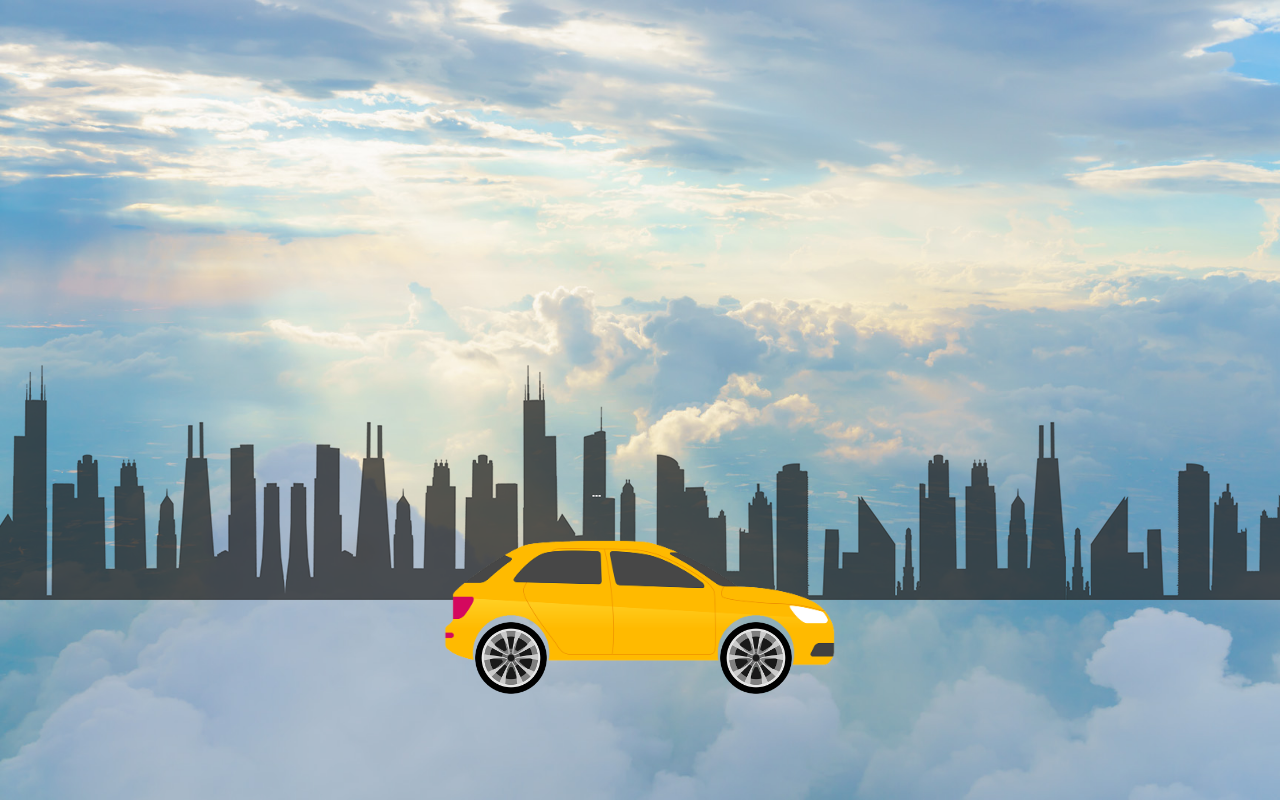
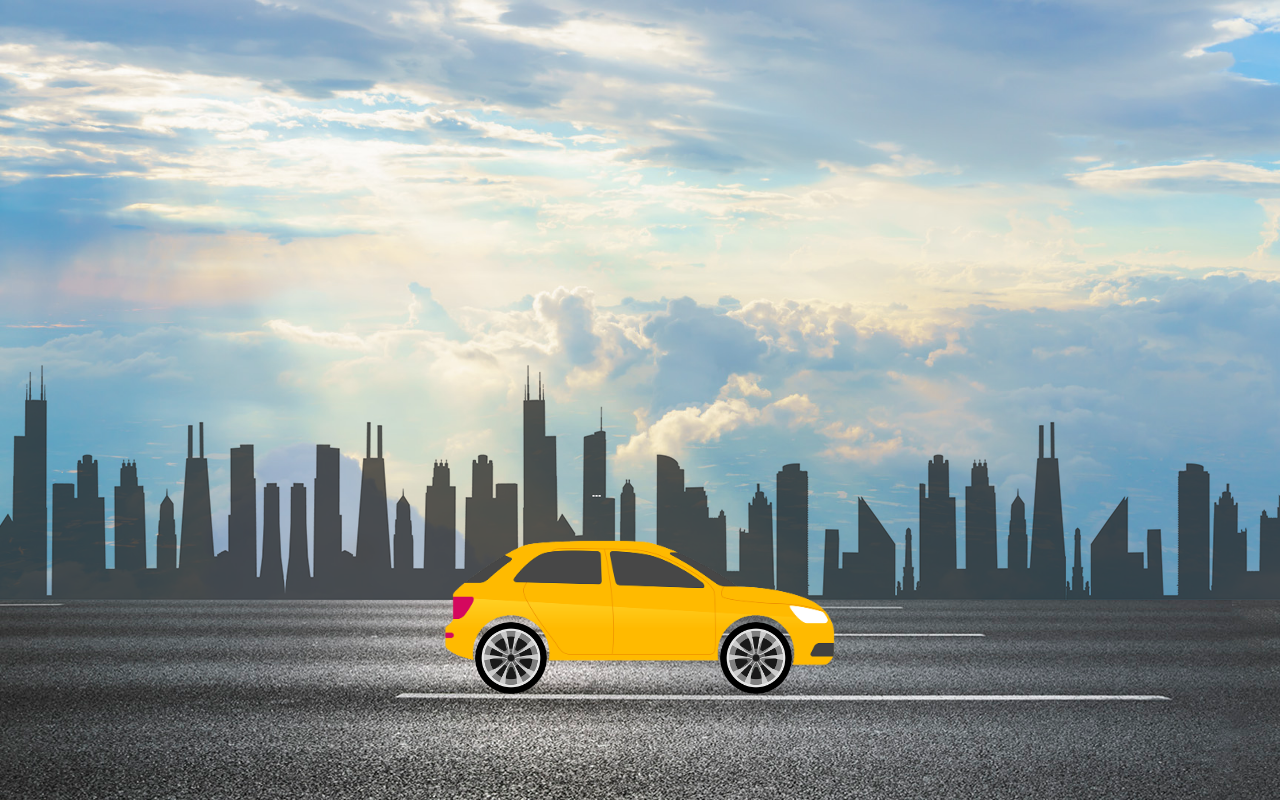
Before and after one commit to Dinithilakshani/Internet-Technologies-Assignment-4, a plain HTML site: page Assignment/case6.html in a window 1280 px wide. Drawn offline with Linux system fonts and the light colour scheme.

Commit message:
2024/10/14

```diff
--- a/Assignment/case6.html
+++ b/Assignment/case6.html
@@ -118,6 +118,7 @@
 <body>
 
     <div class="container">
+        <div class="highway"></div>
         <div class="road"></div>
         <div class="city"></div>
         <div class="car">
```
